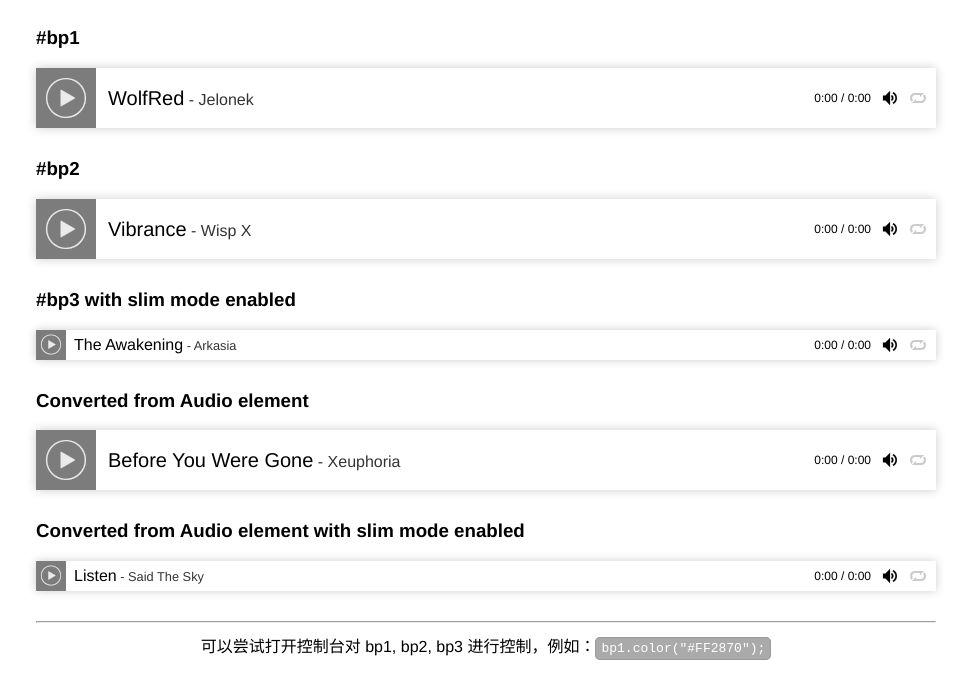
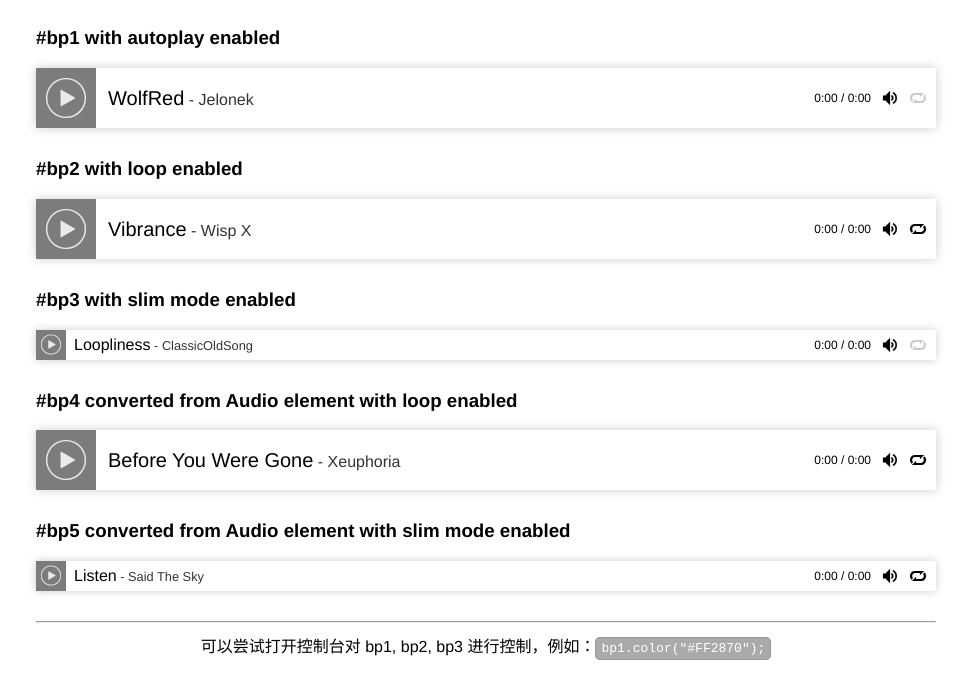
Before and after one commit to ClassicOldSong/bPlayer, a plain HTML site: page index.html in a window 1280 px wide. Shown: the part 70-752 px from the top of the page, without its empty margins (154-1125 px from the left). Drawn offline with Linux system fonts and the light colour scheme; grey boxes are pictures that could not be loaded.

Commit message:
Auto replacement completed, native-like operation completed

```diff
--- a/bplayer.css
+++ b/bplayer.css
@@ -5,6 +5,10 @@
 	url('fonts/bPlayer_font.woff') format('woff'), /* chrome、firefox */
 	url('fonts/bPlayer_font.ttf') format('truetype'), /* chrome、firefox、opera、Safari, Android, iOS 4.2+*/
 	url('fonts/bPlayer_font.svg#iconfont') format('svg'); /* iOS 4.1- */
+}
+
+bplayer {
+	display: block;
 }
 
 .iconfont_bplayer {
--- a/bplayer.js
+++ b/bplayer.js
@@ -3,7 +3,7 @@
 (function() {
 	/*jshint validthis:true */
 	var bPlayer = function() {
-		return ('bPlayer - Ver 0.1.0 \n Please use "new" to create a bPlayer element.');
+		return ('bPlayer - Ver 0.2.0a \n Please use "new" to create a bPlayer element.');
 	};
 
 	// Set bPlayer element
@@ -17,13 +17,13 @@
 			seconds = "0" + seconds;
 		}
 		return formatted.getMinutes() + ":" + seconds;
-	}
+	};
 
 	// Replacement
 	var replaceWith = function(node1, node2) {
 		var parent = node1.parentNode;
 		parent.replaceChild(node2, node1);
-	}
+	};
 
 	// Responsive
 	var response = function() {
@@ -32,7 +32,7 @@
 		} else {
 			this.classList.remove("narrow_bplayer");
 		}
-	}
+	};
 
 	// Attach and append element
 	var attach = function(element, audio) {
@@ -42,7 +42,8 @@
 				volumedown: false,
 				progressdown: false,
 				playing: false,
-				slim: false
+				slim: false,
+				cover: ''
 			};
 			var bpElement = document.createElement('div');
 			bpElement.className = 'bPlayer';
@@ -113,9 +114,10 @@
 			this.cover = function(url) {
 				if (url) {
 					songCover.style.backgroundImage = "url(\"" + url + "\")";
+					status.cover = url;
 					return _this;
 				} else {
-					return songCover.style.backgroundImage;
+					return status.cover;
 				}
 			};
 			this.title = function(text) {
@@ -401,7 +403,7 @@
 
 			return _this;
 		}
-	}
+	};
 
 	bPlayer.prototype.attach = attach;
 	window.bPlayer = bPlayer;
@@ -410,33 +412,54 @@
 		document.removeEventListener('DOMContentLoaded', scan, false);
 		var audios = document.querySelectorAll('audio');
 		for (var i = 0; i < audios.length; i++) {
-			var title = '', artist = '', cover = ' ', color = '#F00', slim = false;
+			if (audios[i].hasAttribute('controls')) {
+				var title = '', artist = '', cover = ' ', color = '#F00', slim = false, autoplay = false, loop = false;
 				if (audios[i].hasAttribute('title')) {
-				title = audios[i].attributes['title'].value;
+					title = audios[i].getAttribute('title');
 				}
 				if (audios[i].hasAttribute('artist')) {
-				artist = audios[i].attributes['artist'].value;
+					artist = audios[i].getAttribute('artist');
 				}
 				if (audios[i].hasAttribute('cover')) {
-				cover = audios[i].attributes['cover'].value;
+					cover = audios[i].getAttribute('cover');
 				}
 				if (audios[i].hasAttribute('color')) {
-				color = audios[i].attributes['color'].value;
+					color = audios[i].getAttribute('color');
 				}
 				if (audios[i].hasAttribute('slim')) {
-				if (audios[i].attributes['slim'].value !== 'false') {
+					if (audios[i].getAttribute('slim') !== 'false') {
 						slim = true;
 					}
 				}
-			var newDiv = document.createElement('div');
+				if (audios[i].hasAttribute('autoplay')) {
+					if (audios[i].getAttribute('autoplay') !== 'false') {
+						autoplay = true;
+					}
+				}
+				if (audios[i].hasAttribute('loop')) {
+					if (audios[i].getAttribute('loop') !== 'false') {
+						loop = true;
+					}
+				}
+				var newDiv = document.createElement('bplayer');
 				if (audios[i].hasAttribute('id')) {
 					newDiv.id = audios[i].id;
 				}
+				if (audios[i].hasAttribute('class')) {
+					newDiv.className = audios[i].className;
+				}
+				if (audios[i].hasAttribute('style')) {
+					newDiv.setAttribute('style',audios[i].getAttribute('style'));
+				}
 				replaceWith(audios[i], newDiv);
 				var newbP = new bPlayer();
-			newbP.attach(newDiv, audios[i]).title(title).artist(artist).cover(cover).color(color).slim(slim).init();
+				newbP.attach(newDiv, audios[i]).autoplay(autoplay).loop(loop).title(title).artist(artist).cover(cover).color(color).slim(slim).init();
+				if (autoplay) {
+					newbP.play();
 				}
 			}
+		}
+	};
 
 	document.addEventListener('DOMContentLoaded', scan, false);
 	if (document.readyState === "interactive" || document.readyState === "complete") {
--- a/index.html
+++ b/index.html
@@ -13,9 +13,9 @@
 			var bp1 = new bPlayer();
 			var bp2 = new bPlayer();
 			var bp3 = new bPlayer();
-			bp1.attach("#bp1").color("#66ccff").autoplay(false).src("http://m2.music.126.net/6wFgmjNVtAKKGuCtThjvWA==/1984618488140540.mp3").title("WolfRed").artist("Jelonek").cover("http://p1.music.126.net/2Ud6-aBR505cdusUwCkTKQ==/815837627851851.jpg?param=60x60").init();
-			bp2.attach("#bp2").color("#CC3366").src("http://m2.music.126.net/Ne2y18_WUIHdGaXjjZSKwA==/7857110092450532.mp3").title("Vibrance").artist("Wisp X").cover("http://p1.music.126.net/jg2j75C9gk9Hs79zHtEbtQ==/7731765766799148.jpg?param=60x60").init();
-			bp3.attach("#bp3").color("#00B999").src("http://m2.music.126.net/5U19JiKhhy6aDvrdg0nQvw==/1189671581253705.mp3").title("The Awakening").artist("Arkasia").cover("http://p1.music.126.net/rzGgj69MVp2np9ckRE5G4A==/712483534805961.jpg?param=60x60").slim(true).init();
+			bp1.attach("#bp1").color("#66ccff").autoplay(true).src("http://m2.music.126.net/6wFgmjNVtAKKGuCtThjvWA==/1984618488140540.mp3").title("WolfRed").artist("Jelonek").cover("http://p1.music.126.net/2Ud6-aBR505cdusUwCkTKQ==/815837627851851.jpg?param=60x60").init();
+			bp2.attach("#bp2").color("#CC3366").src("http://m2.music.126.net/Ne2y18_WUIHdGaXjjZSKwA==/7857110092450532.mp3").loop(true).title("Vibrance").artist("Wisp X").cover("http://p1.music.126.net/jg2j75C9gk9Hs79zHtEbtQ==/7731765766799148.jpg?param=60x60").init();
+			bp3.attach("#bp3").color("#41bffe").src("http://m2.music.126.net/rEsHTa-IH6DP1kiVlPnSJw==/1426066588391914.mp3").title("Loopliness").artist("ClassicOldSong").cover("http://p1.music.126.net/oajD4HBRZYlMM1b7NVTlxA==/17816486416670349.jpg?param=30x30").slim(true).init();
 			window.bp1 = bp1;
 			window.bp2 = bp2;
 			window.bp3 = bp3;
@@ -62,19 +62,21 @@
 <body>
 	<div class="center">
 		<h1>bPlayer - 比原生播放器好一点点</h1>
-		<div id="bp1" class="test"><h3>#bp1</h3></div>
-		<div id="bp2" class="test"><h3>#bp2</h3></div>
+		<div id="bp1" class="test"><h3>#bp1 with autoplay enabled</h3></div>
+		<div id="bp2" class="test"><h3>#bp2 with loop enabled</h3></div>
 		<div id="bp3" class="test"><h3>#bp3 with slim mode enabled</h3></div>
 		<div class="test">
-			<h3>Converted from Audio element</h3>
-			<audio id="bp5" title="Before You Were Gone" artist="Xeuphoria" slim="false" color="#F55177" cover="http://p1.music.126.net/SM4DSR9CcPrIz2AuJMcbzQ==/7932976395107627.jpg?param=60x60" src="http://m2.music.126.net/WsvItze5lUO16xk3Mu2G5Q==/7726268209377349.mp3"></audio>
+			<h3>#bp4 converted from Audio element with loop enabled</h3>
+			<audio id="bp4" controls loop="true" title="Before You Were Gone" artist="Xeuphoria" slim="false" color="#F55177" cover="http://p1.music.126.net/SM4DSR9CcPrIz2AuJMcbzQ==/7932976395107627.jpg?param=60x60" src="http://m2.music.126.net/WsvItze5lUO16xk3Mu2G5Q==/7726268209377349.mp3"></audio>
 		</div>
 		<div class="test">
-			<h3>Converted from Audio element with slim mode enabled</h3>
-			<audio id="bp5" title="Listen" artist="Said The Sky" slim="true" color="#FECB1F" cover="http://p1.music.126.net/nnM5AnJxhGbQ0kFGGMtg7w==/6642149744463772.jpg?param=60x60" src="http://m2.music.126.net/H8LetyvxI_SGYMPf3DgJEg==/2544269908247443.mp3"></audio>
+			<h3>#bp5 converted from Audio element with slim mode enabled</h3>
+			<audio id="bp5" controls loop="true" title="Listen" artist="Said The Sky" slim="true" color="#FECB1F" cover="http://p1.music.126.net/nnM5AnJxhGbQ0kFGGMtg7w==/6642149744463772.jpg?param=60x60" src="http://m2.music.126.net/H8LetyvxI_SGYMPf3DgJEg==/2544269908247443.mp3"></audio>
 		</div>
 		<hr />
 		<p>可以尝试打开控制台对 bp1, bp2, bp3 进行控制，例如：<code>bp1.color("#FF2870");</code></p>
+		<p>对于由Audio转换而来的元素,可以直接根据原来的id获取元素进行控制，例如：<br /><code>document.querySelector('#bp4').title = "whatever you want"</code></p>
+		<p><b>*DEMO中使用的音乐版权归原作者所有*</b><br />小声：Loopliness的确是我自己制作的音乐233</p>
 		<br />
 		<div class="links">
 			<a href="https://github.com/ClassicOldSong/bPlayer" target="_blank">View on GitHub</a> | <a href="https://nzone.link" target="_blank">Visit NZone!</a> | <a href="http://classicoldsong.me" target="_blank">Visit my blog</a>
```
Also changed, not shown: README.md. Lines whose indentation alone changed are shown as unchanged.
